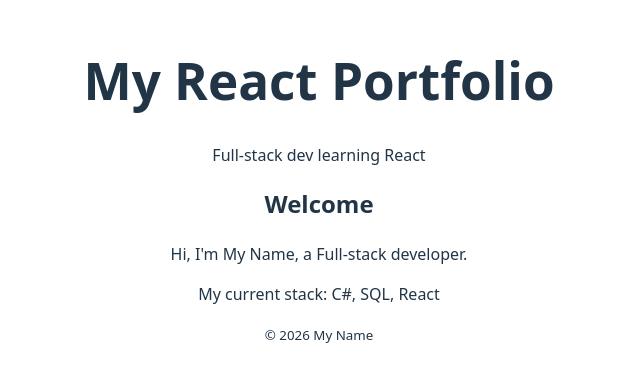
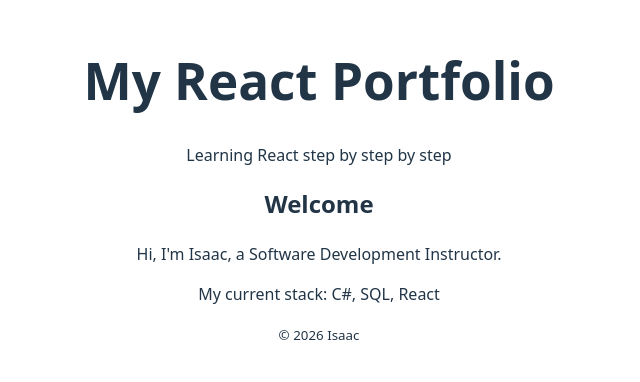
Before and after one commit to isaaclhollywoodbets/react-follow-along, a React (Vite) app: page / in a window 1280 px wide. Shown: the part 218-600 px from the top of the page, without its empty margins (321-961 px from the left). Built offline with nearby package versions, Linux system fonts and the light colour scheme.

Commit message:
passing props first example

```diff
--- a/src/App.tsx
+++ b/src/App.tsx
@@ -4,11 +4,15 @@ import MainContent from './components/MainContent';
 import Footer from './components/Footer';
 
 function App() {
+  const developerName = 'Isaac';
+  const role = 'Software Development Instructor';
+  const stack = ['C#', 'SQL', 'React'];
+
   return (
         <>
-      <Header />
-      <MainContent/>
-      <Footer />
+      <Header title="My React Portfolio" subtitle="Learning React step by step by step" />
+      <MainContent developerName={developerName} role={role} stack={stack}/>
+      <Footer owner={developerName} />
     </>
   );
 }
--- a/src/components/Footer.tsx
+++ b/src/components/Footer.tsx
@@ -1,12 +1,17 @@
-function Footer() {
+type FooterProps = {
+  owner: string;
+};
+
+function Footer({ owner }: FooterProps) {
   const currentYear = new Date().getFullYear();
 
   return (
     <footer>
-      <small>© {currentYear} My Name</small>
+      <small>
+        © {currentYear} {owner}
+      </small>
     </footer>
   );
 }
 
-
 export default Footer;
--- a/src/components/Header.tsx
+++ b/src/components/Header.tsx
@@ -1,6 +1,9 @@
-function Header() {
-  const title = 'My React Portfolio';
-  const subtitle = 'Full-stack dev learning React';
+type HeaderProps = {
+  title: string;
+  subtitle: string;
+};
+
+function Header({title, subtitle}: HeaderProps) {
 
   return (
     <header>
--- a/src/components/MainContent.tsx
+++ b/src/components/MainContent.tsx
@@ -1,15 +1,17 @@
-function MainContent() {
-    const developerName = 'My Name';
-  const role = 'Full-stack developer';
-  const stack = ['C#', 'SQL', 'React'];
+type MainContentProps = {
+  developerName: string;
+  role: string;
+  stack: string[];
+};
 
-  const stackList = stack.join(", ")
+function MainContent({ developerName, role, stack }: MainContentProps) {
+  const stackList = stack.join(', ');
 
   return (
     <main>
       <h2>Welcome</h2>
       <p>
-        Hi, I'm {developerName}, a {role}.
+        Hi, I&apos;m {developerName}, a {role}.
       </p>
       <p>My current stack: {stackList}</p>
     </main>
```
